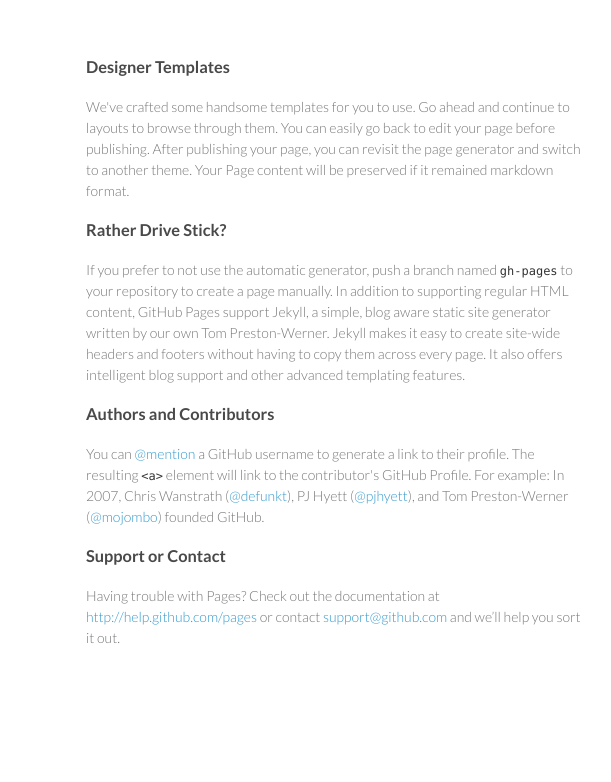
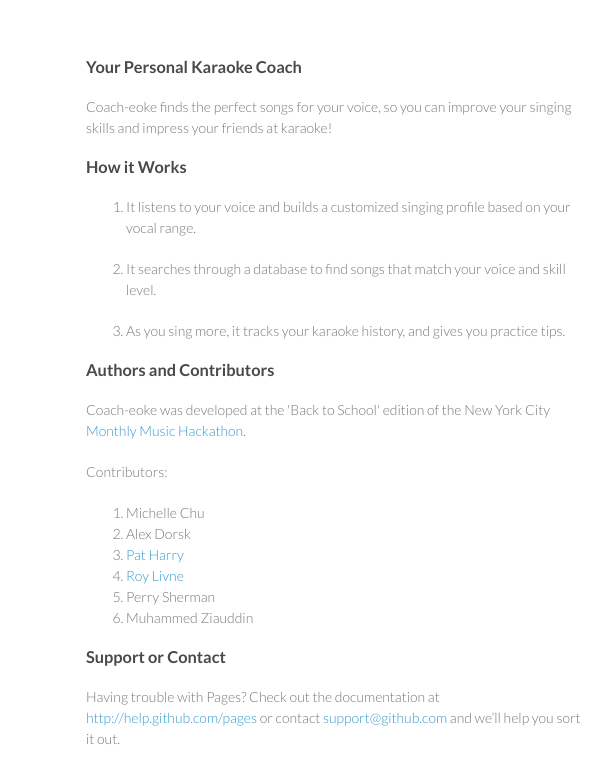
Before and after one commit to Coach-eoke/coach-eoke, a plain HTML site: page index.html in a window 1280 px wide. Shown: the full height of the page, 484-1095 px from the left. Drawn offline with Linux system fonts and the light colour scheme.

Commit message:
text changes

```diff
--- a/index.html
+++ b/index.html
@@ -23,19 +23,38 @@
       <section>
 
 <h3>
-<a name="designer-templates" class="anchor" href="#designer-templates"><span class="octicon octicon-link"></span></a>Designer Templates</h3>
+<a name="designer-templates" class="anchor" href="#designer-templates"><span class="octicon octicon-link"></span></a>Your Personal Karaoke Coach</h3>
 
-<p>We've crafted some handsome templates for you to use. Go ahead and continue to layouts to browse through them. You can easily go back to edit your page before publishing. After publishing your page, you can revisit the page generator and switch to another theme. Your Page content will be preserved if it remained markdown format.</p>
+<p>
+Coach-eoke finds the perfect songs for your voice, so you can improve your singing skills and impress your friends at karaoke!
+</p>
 
 <h3>
-<a name="rather-drive-stick" class="anchor" href="#rather-drive-stick"><span class="octicon octicon-link"></span></a>Rather Drive Stick?</h3>
+<a name="rather-drive-stick" class="anchor" href="#rather-drive-stick"><span class="octicon octicon-link"></span></a>How it Works</h3>
 
-<p>If you prefer to not use the automatic generator, push a branch named <code>gh-pages</code> to your repository to create a page manually. In addition to supporting regular HTML content, GitHub Pages support Jekyll, a simple, blog aware static site generator written by our own Tom Preston-Werner. Jekyll makes it easy to create site-wide headers and footers without having to copy them across every page. It also offers intelligent blog support and other advanced templating features.</p>
+<ol>
+    <li><p>It listens to your voice and builds a customized singing profile based on your vocal range.</p></li>
+    <li><p>It searches through a database to find songs that match your voice and skill level.</p></li>
+    <li><p>As you sing more, it tracks your karaoke history, and gives you practice tips.</p></li>
+</ol>
 
 <h3>
 <a name="authors-and-contributors" class="anchor" href="#authors-and-contributors"><span class="octicon octicon-link"></span></a>Authors and Contributors</h3>
 
-<p>You can <a href="https://github.com/blog/821" class="user-mention">@mention</a> a GitHub username to generate a link to their profile. The resulting <code>&lt;a&gt;</code> element will link to the contributor's GitHub Profile. For example: In 2007, Chris Wanstrath (<a href="https://github.com/defunkt" class="user-mention">@defunkt</a>), PJ Hyett (<a href="https://github.com/pjhyett" class="user-mention">@pjhyett</a>), and Tom Preston-Werner (<a href="https://github.com/mojombo" class="user-mention">@mojombo</a>) founded GitHub.</p>
+<p>
+Coach-eoke was developed at the 'Back to School' edition of the New York City <a href="http://monthlymusichackathon.org/">Monthly Music Hackathon</a>.
+</p>
+
+<p>
+Contributors:
+<ol>
+    <li>Michelle Chu</li>
+    <li>Alex Dorsk</li>
+    <li><a href="http://patrickharry.com">Pat Harry</a></li>
+    <li><a href="http://roylivne.com">Roy Livne</a></li>
+    <li>Perry Sherman</li>
+    <li>Muhammed Ziauddin</li>
+</ol>
 
 <h3>
 <a name="support-or-contact" class="anchor" href="#support-or-contact"><span class="octicon octicon-link"></span></a>Support or Contact</h3>
```
